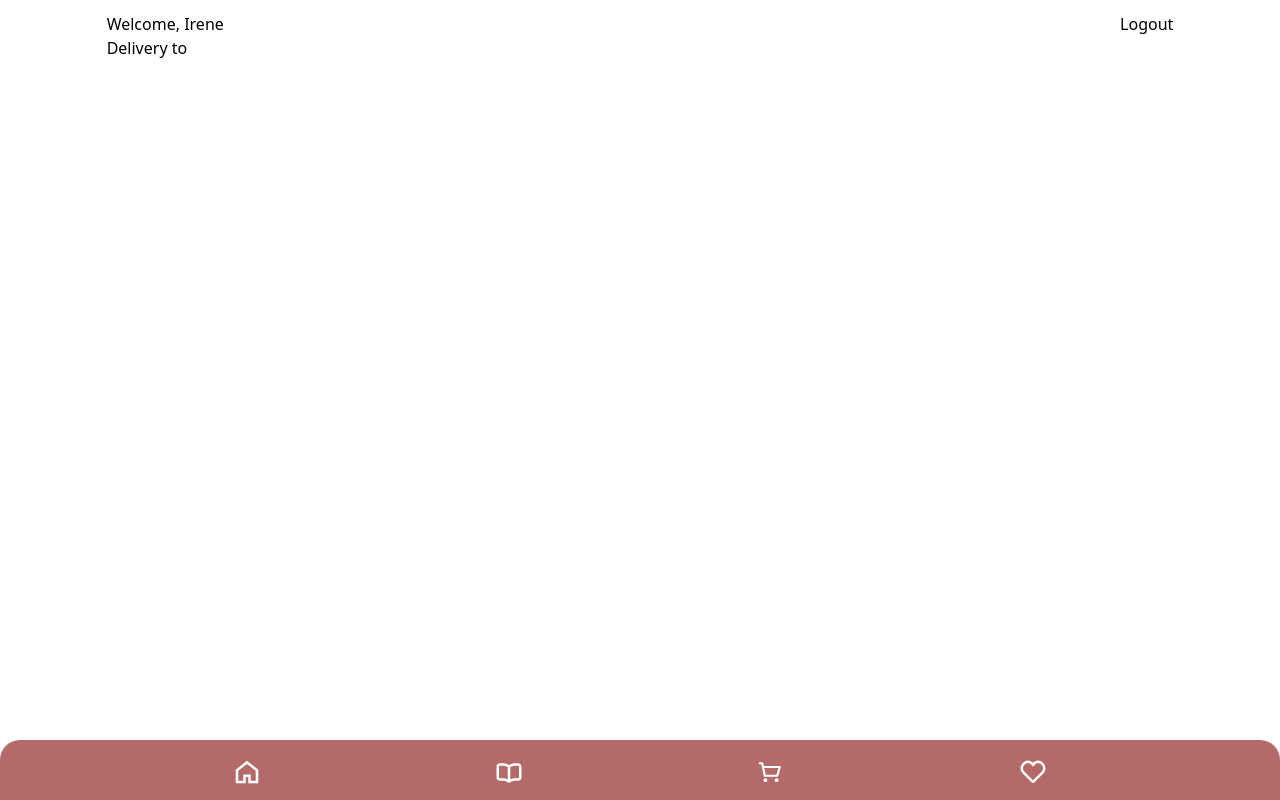
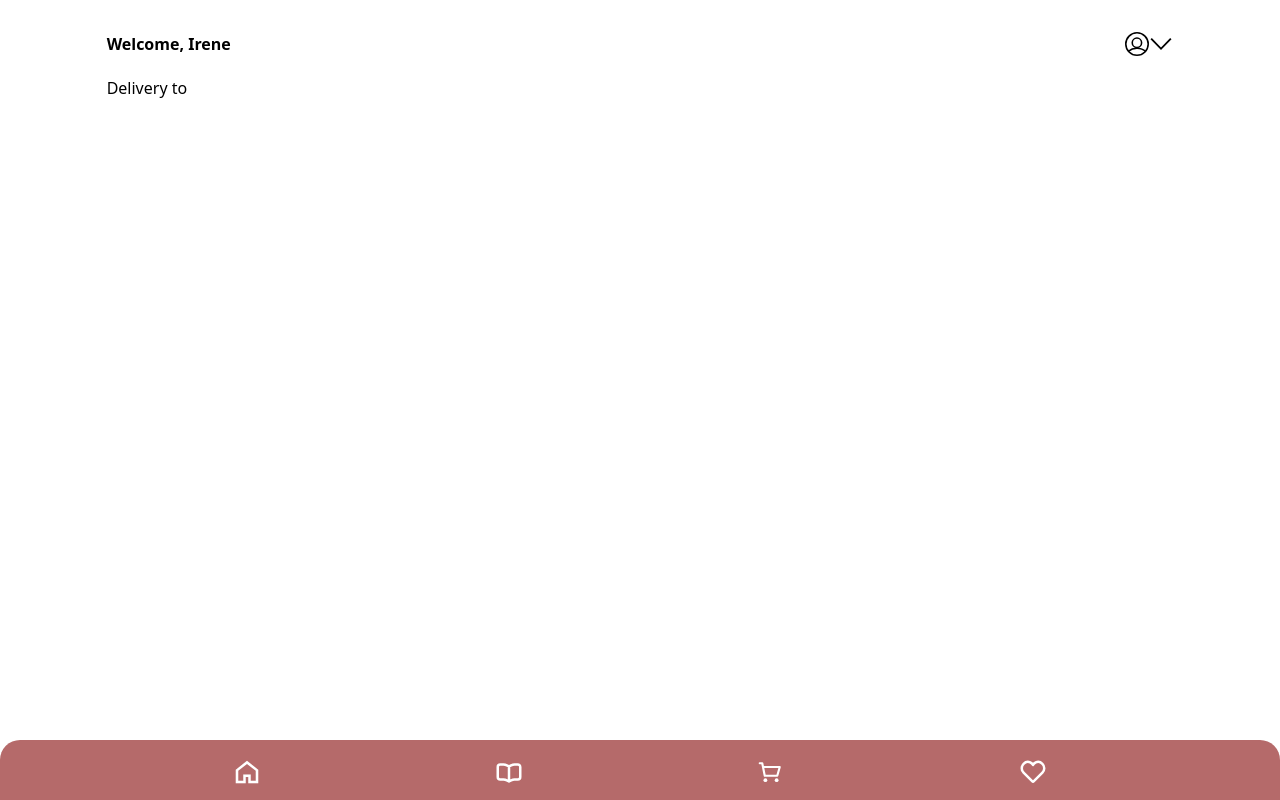
Before and after one commit to alfianwilfo/reactjs-umami, a React (Create React App) app in the folder client-customer/: page /home in a window 1280 px wide. Built offline with nearby package versions, Linux system fonts and the light colour scheme.

Commit message:
working on dropdown

```diff
--- /dev/null
+++ b/client-customer/src/components/Dropdown.jsx
@@ -0,0 +1,3 @@
+export default function Dropdown() {
+  return <></>;
+}
--- a/client-customer/src/views/Home.jsx
+++ b/client-customer/src/views/Home.jsx
@@ -1,13 +1,26 @@
+import prof from "../assets/prof.svg";
+import Dropdown from "../components/Dropdown";
+import down from "../assets/down.svg";
+import { useState } from "react";
 export default function Home() {
+  const [statusDD, setStatusDD] = useState(false);
   return (
     <div className="grid grid-cols-12">
       <div className="col-start-2 col-end-12 mt-[12px]">
         <div className="flex flex-row justify-between">
-          <div>
-            <p>Welcome, Irene</p>
+          <div className="font-bold grid content-center">
+            <div>
+              <p>Welcome, Irene</p>
+            </div>
           </div>
-          <div>
-            <button>Logout</button>
+          <div className="flex flex-row">
+            <div>
+              <img src={prof} alt="" srcset="" />
+            </div>
+            <div>
+              <img src={down} alt="" srcset="" />
+            </div>
+            {statusDD ? <Dropdown /> : null}
           </div>
         </div>
         <div>
```
Also changed, not shown: client-customer/src/assets/down.svg (added), client-customer/src/assets/prof.svg (added).
